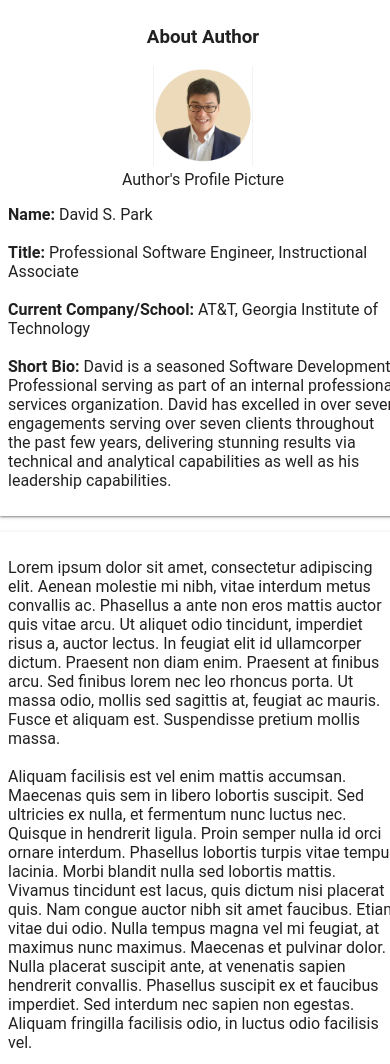
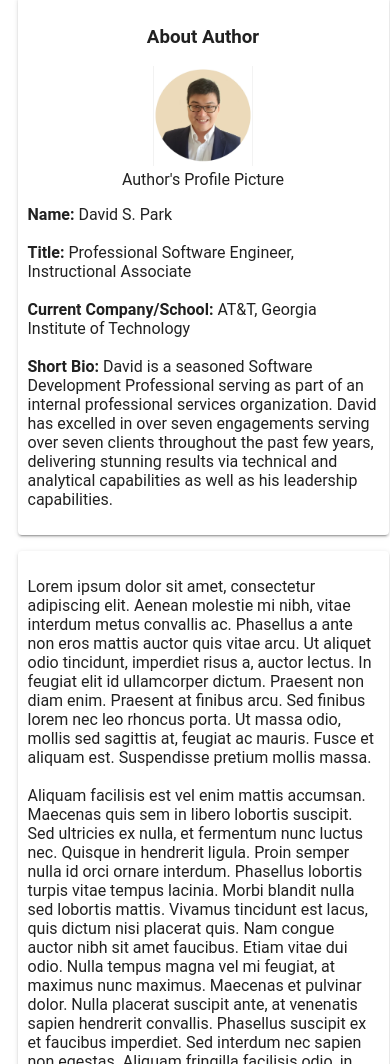
Before and after one commit to parkds/Project1PersonalBlog, a plain HTML site: page gios.html in a window 390 px wide. Shown: the part 936-2000 px from the top of the page. Drawn offline with Linux system fonts and the light colour scheme.

Commit message:
add sementic tags

```diff
--- a/css/blogpost.css
+++ b/css/blogpost.css
@@ -24,7 +24,7 @@
 
 @media(max-width:500px) {
     .blogtext{
-        width: 100vw
+        width: 90vw
     }
 }
 
@@ -69,7 +69,7 @@
 
 @media(max-width:500px) {
     .blogauthor{
-        width: 100vw
+        width: 90vw
     }
 }
 
--- a/gios.html
+++ b/gios.html
@@ -54,6 +54,7 @@
                 </div>
 
                 <div class="blogtext">
+                    <article>
                     <p>
                         Lorem ipsum dolor sit amet, consectetur adipiscing elit. Aenean molestie mi nibh, vitae interdum metus convallis ac. Phasellus a ante non eros mattis auctor quis vitae arcu. Ut aliquet odio tincidunt, imperdiet risus a, auctor lectus. In feugiat elit id ullamcorper dictum. Praesent non diam enim. Praesent at finibus arcu. Sed finibus lorem nec leo rhoncus porta. Ut massa odio, mollis sed sagittis at, feugiat ac mauris. Fusce et aliquam est. Suspendisse pretium mollis massa.
 
@@ -65,6 +66,7 @@
 
                         </br></br>Aliquam malesuada facilisis dignissim. Suspendisse ullamcorper, magna eget laoreet viverra, diam ex iaculis metus, lacinia aliquet lorem felis id lacus. Vestibulum eu vulputate eros. Curabitur maximus congue tincidunt. Fusce gravida augue sit amet nisl cursus, non convallis ligula varius. Vestibulum ante ipsum primis in faucibus orci luctus et ultrices posuere cubilia curae; Suspendisse potenti. In aliquet mi ut commodo sodales. In faucibus urna eu elit volutpat, vitae vestibulum lacus vestibulum. Sed metus turpis, ornare eget diam quis, volutpat suscipit arcu. Etiam viverra egestas dui, ac hendrerit velit sodales in. Morbi at nulla at sem lacinia rutrum. Nunc blandit, ipsum vitae finibus viverra, odio arcu commodo turpis, sed mattis ipsum orci eget leo. Morbi pellentesque leo eget velit sodales gravida. In pretium hendrerit dui pulvinar volutpat.
                     </p>
+                    </article>
 
                 </div>
 
```
Also changed, not shown: index.html (+6 -3 lines).
